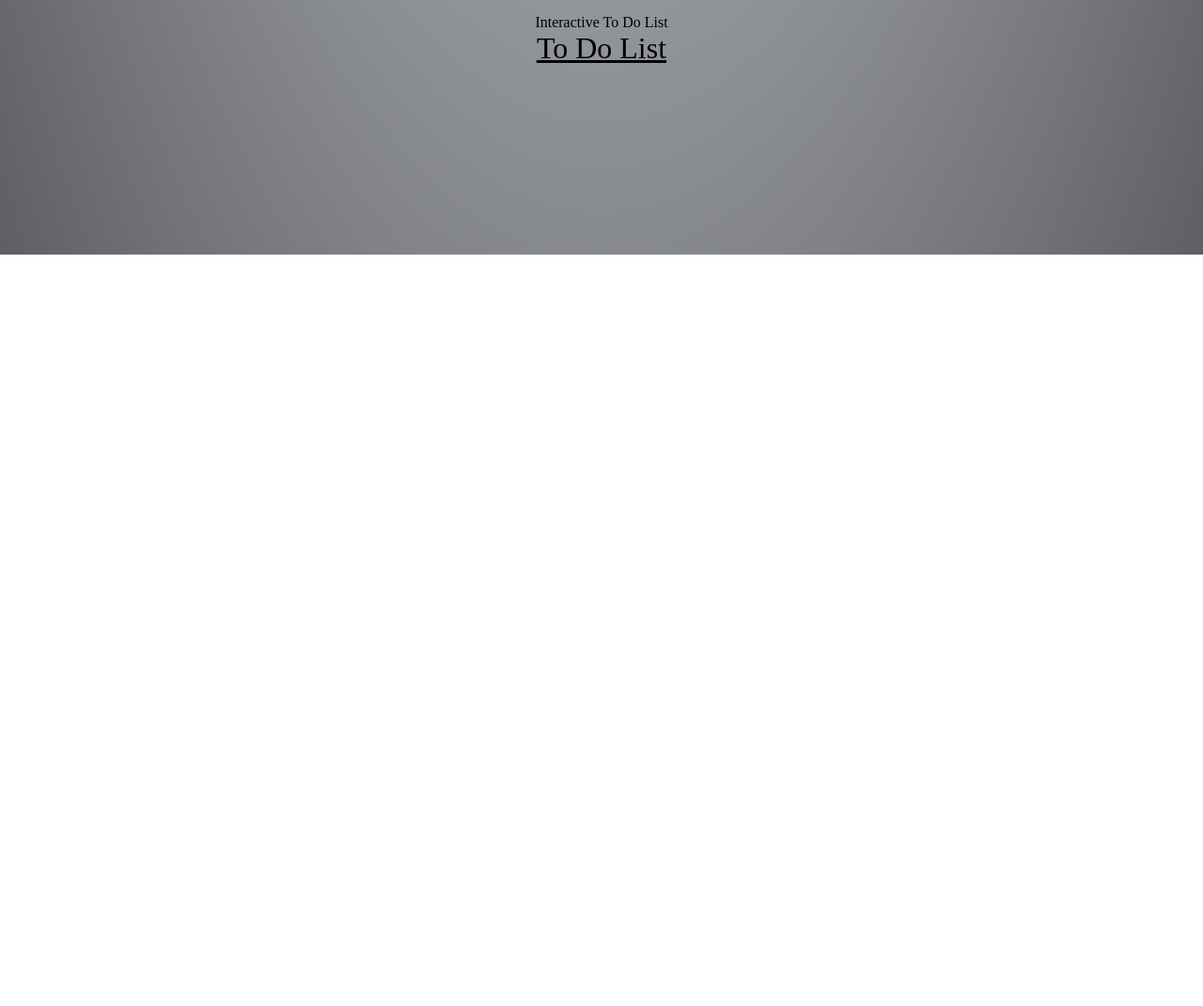
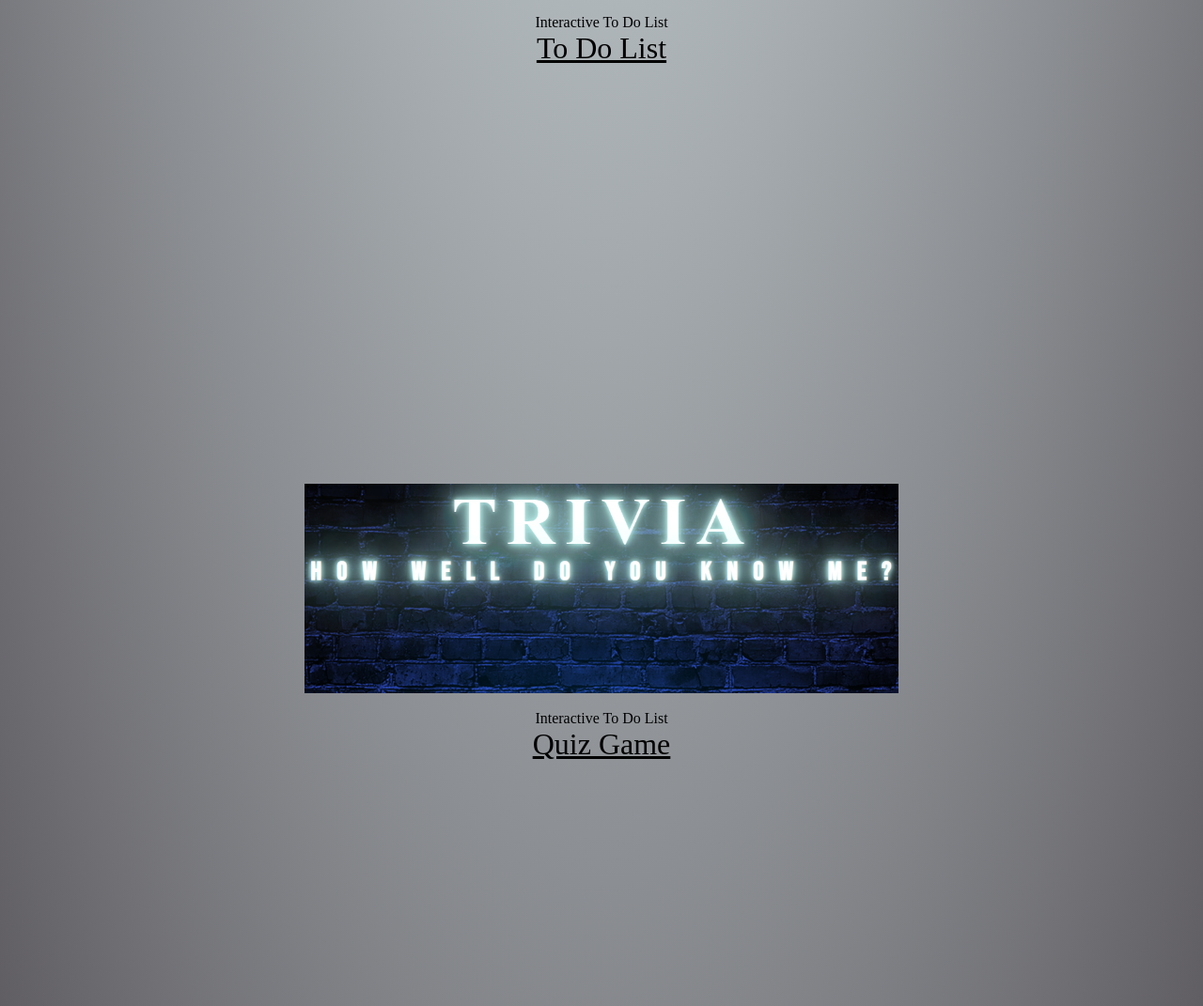
Before and after one commit to wshagen/Evo-Project, a plain HTML site: page projects.html in a window 1280 px wide. Shown: the part 3814-4885 px from the top of the page at 94% size. Before the commit the page ends 4085 px from the top, so only its background shows below. Drawn offline with nearby package versions, Linux system fonts and the light colour scheme.

Commit message:
Proj 12 added to Projects Page

```diff
--- a/projects.html
+++ b/projects.html
@@ -55,6 +55,12 @@
           <a href="https://wshagen.github.io/ToDoList/" target="_blank">To Do List</a>
         </div>
 
+        <div class="item left">
+          <img src="./media/proj12.PNG" alt="" width="100%"><br>
+          <caption>Interactive To Do List</caption>
+          <a href="https://wshagen.github.io/Proj12/" target="_blank">Quiz Game</a>
+        </div>
+
     </section>
     <script src="js/pscript.js"></script>
   </body>
```
Also changed, not shown: index2.html (added, +1 -0 lines), media/proj12.PNG (added).
